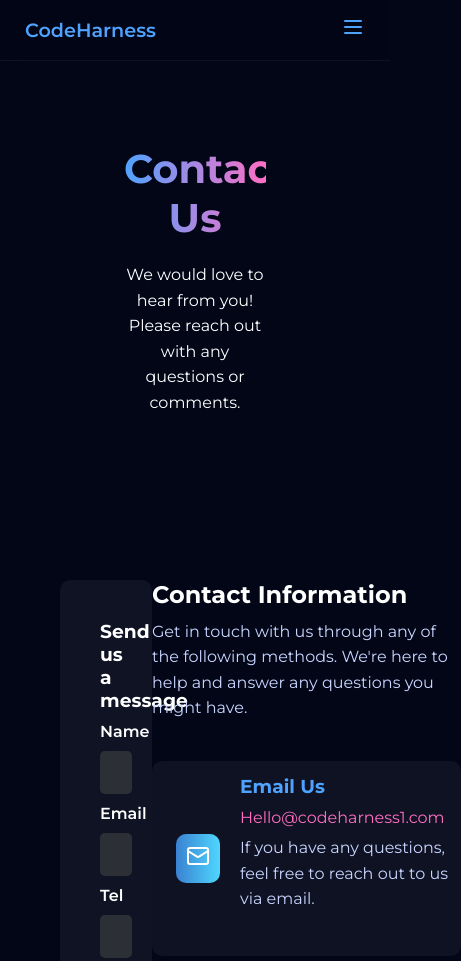
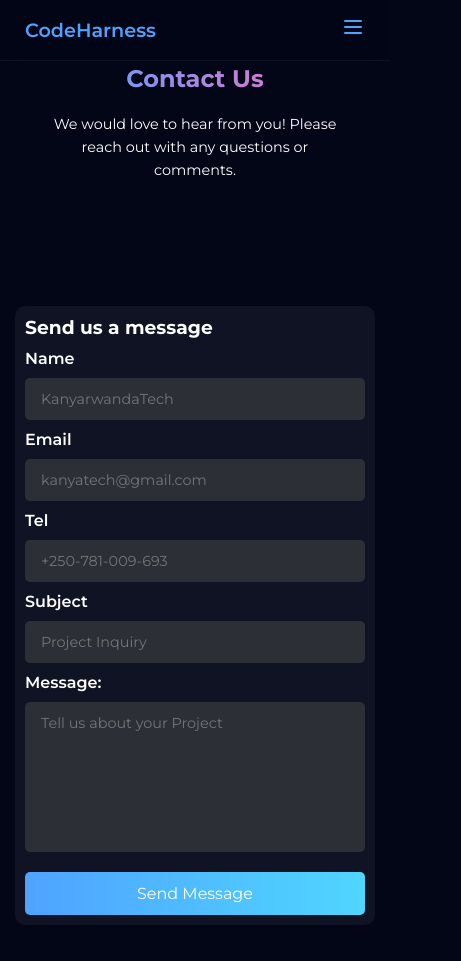
Before and after one commit to Code-harness/Modern-Responsive-Portfolio, a plain HTML site: page pages/contact.html in a window 390 px wide. Shown: the top 961 px of the page, 461 px wide, since content can reach past the window. Drawn offline with Linux system fonts and the light colour scheme.

Commit message:
Added Contact Page-Design-v1.3

```diff
--- a/css/other_pages.css
+++ b/css/other_pages.css
@@ -152,6 +152,7 @@ ul li::marker {
 }
 
 /* contact page styles */
+/* Base Styles */
 .contact {
   padding: 80px 60px;
 }
@@ -161,6 +162,7 @@ ul li::marker {
   margin-bottom: 60px;
   padding: 4rem;
 }
+
 .div_Welcome_conta h1 {
   font-size: 2.5rem;
   margin-bottom: 10px;
@@ -170,35 +172,48 @@ ul li::marker {
   -webkit-text-fill-color: transparent;
 }
 
+/* Contact Info Wrapper */
 .div_contact_info {
   display: flex;
   justify-content: space-between;
+  align-items: flex-start;
   margin-right: 40px;
+  flex-wrap: wrap;
+  gap: 2rem;
 }
+
+/* Contact Form */
 .div_contact_form {
   width: 40%;
   padding: 40px;
   background: rgba(255, 255, 255, 0.05);
   height: fit-content;
   border-radius: 10px;
+  flex: 1 1 350px;
 }
+
 .contact h1 {
   font-size: 2.5rem;
   margin-bottom: 20px;
 }
+
 .contact p {
   font-size: 1rem;
   line-height: 1.6;
   margin-bottom: 40px;
 }
+
+/* Form Fields */
 .div_contact_form form {
   display: flex;
   flex-direction: column;
   gap: 10px;
 }
+
 .contact form label {
   font-weight: 600;
 }
+
 .contact form input,
 .contact form textarea {
   padding: 12px 16px;
@@ -208,10 +223,12 @@ ul li::marker {
   font-size: 1rem;
   color: #fff;
 }
+
 .contact form textarea {
   resize: none;
   height: 150px;
 }
+
 .contact form button {
   padding: 12px 30px;
   margin-top: 10px;
@@ -223,21 +240,27 @@ ul li::marker {
   cursor: pointer;
   transition: 0.5s;
 }
+
 .contact form button:hover {
   background: linear-gradient(to right, #4fa3ff, #ff6ec4);
 }
+
+/* Contact Cards */
 .div_contact_cards {
   width: 50%;
   display: flex;
   padding: 40px;
   flex-direction: column;
   gap: 20px;
+  flex: 1 1 350px;
 }
-.div_contact_card p{
+
+.div_contact_card p {
   color: #c9d6ff;
   line-height: 1.6;
   margin-top: 10px;
 }
+
 .contact_card_details {
   width: 100%;
   height: fit-content;
@@ -246,13 +269,17 @@ ul li::marker {
   padding: 4px;
   margin: 15px 0;
   display: flex;
+  flex-wrap: wrap;
+  gap: 1rem;
 }
+
 .contact_card_details .card_info1 {
   padding: 20px;
   display: flex;
   align-items: center;
   gap: 20px;
 }
+
 .contact_card_details .card_info1 button {
   padding: 10px;
   border: none;
@@ -263,10 +290,12 @@ ul li::marker {
   cursor: pointer;
   transition: 0.3s;
 }
+
 .contact_card_details .card_info2 h3 {
   margin: 10px 0;
   color: #4fa3ff;
 }
+
 .contact_card_details .card_info2 a {
   margin-top: 8px;
   display: block;
@@ -274,17 +303,22 @@ ul li::marker {
   text-decoration: none;
   transition: 0.3s;
 }
+
 .contact_card_details .card_info2 p {
   margin-top: 8px;
   line-height: 1.6;
   color: #c9d6ff;
 }
 
+/* Follow Us */
 .follow_us {
   margin: 40px;
   display: flex;
+  flex-wrap: wrap;
+  gap: 10px;
+  justify-content: start;
+}
 
-}
 .follow_us button {
   padding: 10px;
   border: none;
@@ -295,20 +329,19 @@ ul li::marker {
   cursor: pointer;
   transition: 0.3s;
 }
-.follow_us button:nth-child(1){
-  margin: 0 10px;
-}
 
 .follow_us button:hover {
   background: linear-gradient(to left, #4fd6ff, #ff6ec4);
   color: #fff;
 }
-.live_map{
+
+.live_map {
   margin: 40px 0;
   border-radius: 10px;
   overflow: hidden;
 }
-.live_map iframe{
+
+.live_map iframe {
   width: 100%;
   height: 300px;
   border: none;
--- a/css/respo.css
+++ b/css/respo.css
@@ -1,7 +1,3 @@
-/* =======================
-   RESPONSIVE DESIGN FILE
-   ======================= */
-
 /* ----- Medium screens: Tablets and small laptops ----- */
 @media (max-width: 1024px) {
   section {
@@ -30,6 +26,7 @@
   .testimonials {
     grid-template-columns: repeat(auto-fit, minmax(300px, 1fr));
   }
+
 }
 
 /* ----- Small screens: Tablets & large phones ----- */
@@ -130,8 +127,25 @@
     text-align: center;
     gap: 15px;
   }
+  /* contact
+  .contact{
+    padding: 0 40px ;
+  }
+  .div_Welcome_conta{
+    margin-bottom: 0;
+    margin-top: 40px;
+  }
+  .div_contact_info {
+    flex-direction: column;
+    gap: 30px;
+    margin-right: 0;
+  }
+  .div_contact_form {
+    width: 100%;
+  } */
 }
 
+/* Contact Form Styles */
 /* ----- Very small screens: Mobile phones ----- */
 @media (max-width: 480px) {
   section {
@@ -186,6 +200,7 @@
   }
   .div2_footer form {
     flex-direction: column;
+
   }
   .footer_links {
     flex: 2 1 450px;
@@ -214,3 +229,100 @@
     padding: 6rem 14rem;
   }
 }
+
+
+@media (max-width: 992px) {
+  .contact {
+    padding: 60px 30px;
+  }
+
+  .div_Welcome_conta {
+    padding: 2rem;
+  }
+
+  .div_Welcome_conta h1 {
+    font-size: 2rem;
+  }
+
+  .div_contact_info {
+    flex-direction: column-reverse;
+    align-items: center;
+    margin-right: 0;
+  }
+
+  .div_contact_form,
+  .div_contact_cards {
+    width: 100%;
+    padding: 20px;
+  }
+
+  .div_contact_form {
+    order: 1;
+  }
+
+  .div_contact_cards {
+    order: 2;
+  }
+
+  .contact h1 {
+    font-size: 2rem;
+  }
+}
+
+/* Mobile (max-width: 600px) */
+@media (max-width: 600px) {
+  .contact {
+    padding: 40px 15px;
+  }
+
+  .div_Welcome_conta {
+    padding: 1.5rem;
+  }
+
+  .div_Welcome_conta h1 {
+    font-size: 1.8rem;
+  }
+
+  .div_contact_form,
+  .div_contact_cards {
+    padding: 15px;
+  }
+
+  .contact form input,
+  .contact form textarea {
+    font-size: 0.9rem;
+  }
+
+  .contact form button {
+    width: 100%;
+  }
+
+
+
+  .follow_us button {
+    width: 90%;
+  }
+
+  .live_map iframe {
+    height: 250px;
+  }
+}
+
+@media (max-width: 400px) {
+  .div_Welcome_conta h1 {
+    font-size: 1.5rem;
+  }
+
+  .contact h1 {
+    font-size: 1.5rem;
+  }
+
+  .contact p {
+    font-size: 0.9rem;
+  }
+
+  .div_contact_form,
+  .div_contact_cards {
+    padding: 10px;
+  }
+}
```
